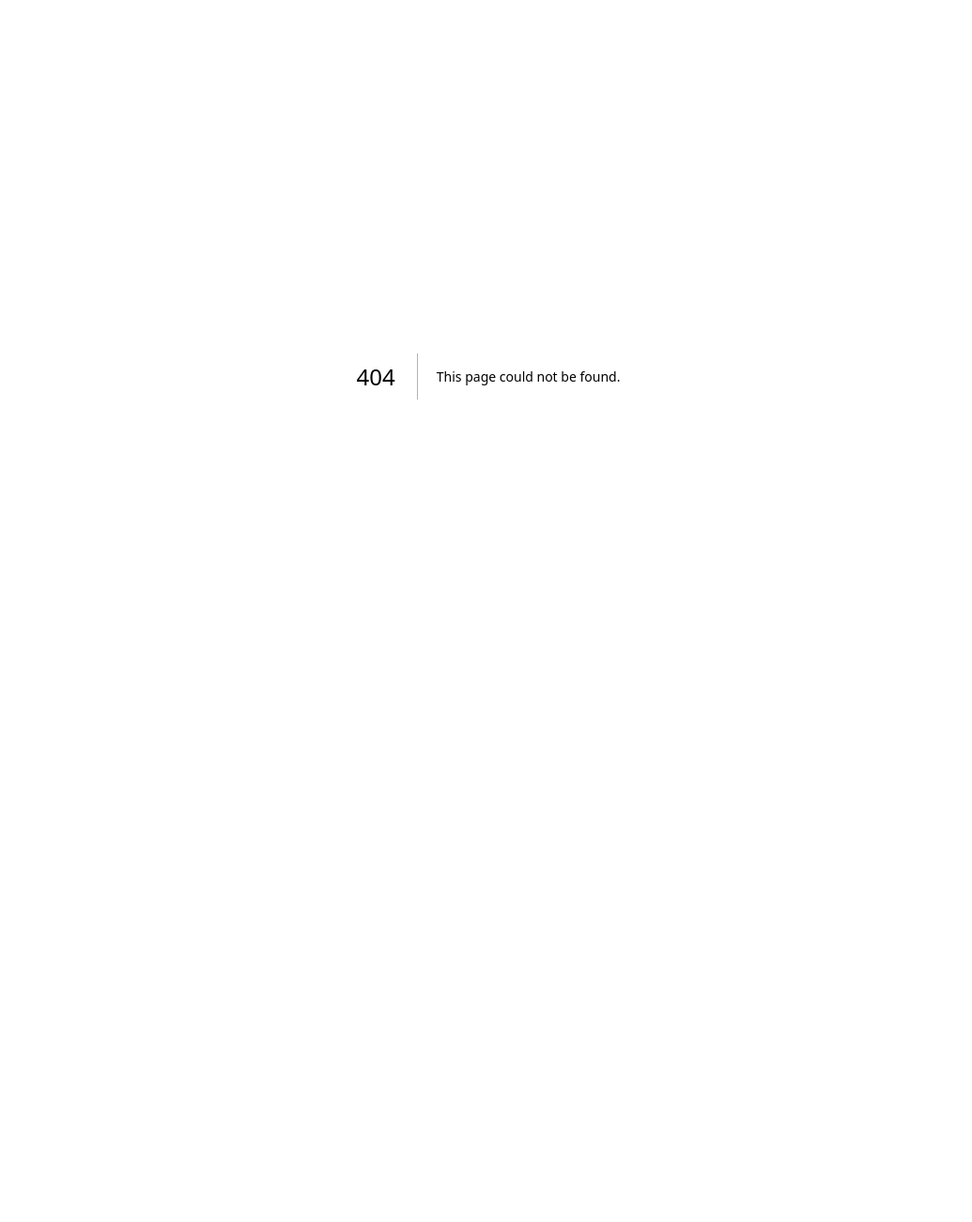
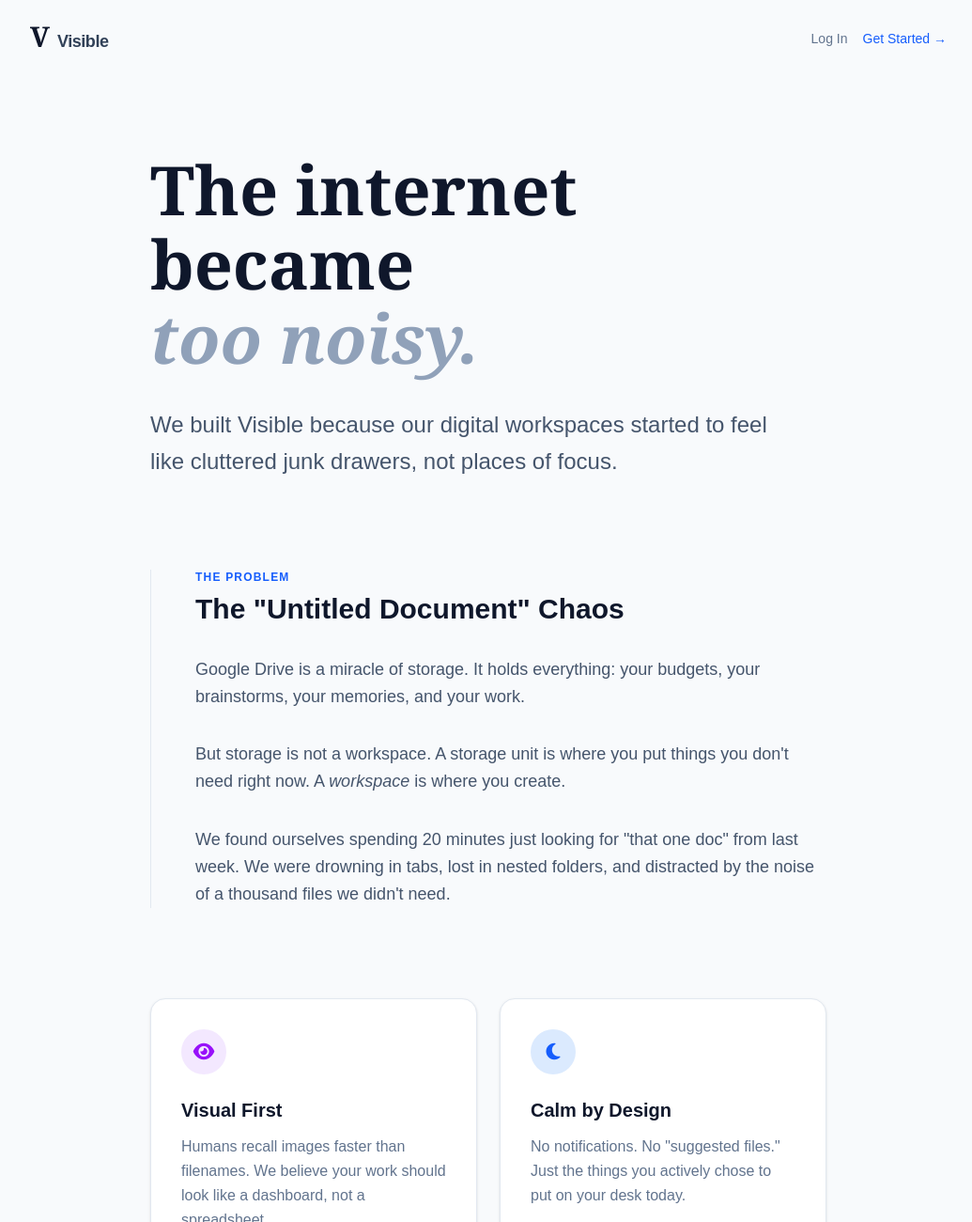
Before and after one commit to paulpriddy05-dot/visible-app, a Next.js app: page /why in a window 1280 px wide. Before the commit this address had no page. Shown: the top 1300 px of the page at 94% size, without its empty margins (120-1155 px from the left). Before the commit the page ends 800 px from the top, so only its background shows below. Built offline with nearby package versions, Linux system fonts and the light colour scheme.

Commit message:
why page

```diff
--- /dev/null
+++ b/app/why/page.tsx
@@ -0,0 +1,120 @@
+import Link from "next/link";
+import { Metadata } from "next";
+
+export const metadata: Metadata = {
+  title: "Why We Built Visible",
+  description: "The story behind the missing home screen for Google Drive.",
+};
+
+export default function WhyPage() {
+  return (
+    <div className="min-h-screen bg-slate-50 dark:bg-zinc-950 transition-colors duration-300">
+
+      {/* 1. NAVIGATION (Simple version for this page) */}
+      <nav className="flex items-center justify-between px-6 py-6 max-w-5xl mx-auto">
+        <Link href="/" className="flex items-baseline gap-2 group">
+          <span className="font-serif text-3xl font-bold text-slate-900 dark:text-zinc-100 leading-none group-hover:text-blue-600 transition-colors">V</span>
+          <span className="text-lg font-bold text-slate-700 dark:text-zinc-400 tracking-tight group-hover:text-slate-900 dark:group-hover:text-zinc-200">Visible</span>
+        </Link>
+        <div className="flex gap-4 text-sm font-medium">
+          <Link href="/login" className="text-slate-500 hover:text-slate-900 dark:text-zinc-400 dark:hover:text-zinc-100 transition-colors">Log In</Link>
+          <Link href="/signup" className="text-blue-600 hover:text-blue-700 dark:text-blue-400 dark:hover:text-blue-300">Get Started &rarr;</Link>
+        </div>
+      </nav>
+
+      <main className="max-w-3xl mx-auto px-6 pt-20 pb-32">
+
+        {/* 2. THE MANIFESTO */}
+        <section className="mb-24">
+          <h1 className="font-serif text-5xl md:text-7xl font-bold text-slate-900 dark:text-zinc-50 leading-[1.1] mb-8">
+            The internet became <br/>
+            <span className="text-slate-400 dark:text-zinc-600 italic">too noisy.</span>
+          </h1>
+          <p className="text-xl md:text-2xl text-slate-600 dark:text-zinc-400 leading-relaxed max-w-2xl">
+            We built Visible because our digital workspaces started to feel like cluttered junk drawers, not places of focus.
+          </p>
+        </section>
+
+        {/* 3. THE PROBLEM (Agitate) */}
+        <section className="mb-24 relative">
+          <div className="absolute left-0 top-0 bottom-0 w-px bg-slate-200 dark:bg-zinc-800"></div>
+          <div className="pl-8 md:pl-12 space-y-8">
+            <h2 className="text-xs font-bold text-blue-600 dark:text-blue-400 uppercase tracking-widest mb-2">The Problem</h2>
+            <h3 className="text-3xl font-bold text-slate-900 dark:text-zinc-100">The "Untitled Document" Chaos</h3>
+            <p className="text-lg text-slate-600 dark:text-zinc-400 leading-relaxed">
+              Google Drive is a miracle of storage. It holds everything: your budgets, your brainstorms, your memories, and your work.
+            </p>
+            <p className="text-lg text-slate-600 dark:text-zinc-400 leading-relaxed">
+              But storage is not a workspace. A storage unit is where you put things you don't need right now. A <em>workspace</em> is where you create.
+            </p>
+            <p className="text-lg text-slate-600 dark:text-zinc-400 leading-relaxed">
+              We found ourselves spending 20 minutes just looking for "that one doc" from last week. We were drowning in tabs, lost in nested folders, and distracted by the noise of a thousand files we didn't need.
+            </p>
+          </div>
+        </section>
+
+        {/* 4. THE PHILOSOPHY (Core Beliefs) */}
+        <section className="grid grid-cols-1 md:grid-cols-2 gap-6 mb-24">
+          <div className="bg-white dark:bg-zinc-900 p-8 rounded-2xl border border-slate-200 dark:border-zinc-800 shadow-sm">
+            <div className="w-12 h-12 bg-purple-100 dark:bg-purple-900/30 rounded-full flex items-center justify-center mb-6">
+              <i className="fas fa-eye text-purple-600 dark:text-purple-400 text-xl"></i>
+            </div>
+            <h4 className="text-xl font-bold text-slate-900 dark:text-zinc-100 mb-3">Visual First</h4>
+            <p className="text-slate-500 dark:text-zinc-400 leading-relaxed">
+              Humans recall images faster than filenames. We believe your work should look like a dashboard, not a spreadsheet.
+            </p>
+          </div>
+
+          <div className="bg-white dark:bg-zinc-900 p-8 rounded-2xl border border-slate-200 dark:border-zinc-800 shadow-sm">
+            <div className="w-12 h-12 bg-blue-100 dark:bg-blue-900/30 rounded-full flex items-center justify-center mb-6">
+              <i className="fas fa-moon text-blue-600 dark:text-blue-400 text-xl"></i>
+            </div>
+            <h4 className="text-xl font-bold text-slate-900 dark:text-zinc-100 mb-3">Calm by Design</h4>
+            <p className="text-slate-500 dark:text-zinc-400 leading-relaxed">
+              No notifications. No "suggested files." Just the things you actively chose to put on your desk today.
+            </p>
+          </div>
+
+          <div className="bg-white dark:bg-zinc-900 p-8 rounded-2xl border border-slate-200 dark:border-zinc-800 shadow-sm md:col-span-2">
+            <div className="w-12 h-12 bg-emerald-100 dark:bg-emerald-900/30 rounded-full flex items-center justify-center mb-6">
+              <i className="fas fa-layer-group text-emerald-600 dark:text-emerald-400 text-xl"></i>
+            </div>
+            <h4 className="text-xl font-bold text-slate-900 dark:text-zinc-100 mb-3">Context over Content</h4>
+            <p className="text-slate-500 dark:text-zinc-400 leading-relaxed">
+              A file isn't just a file. It belongs to a project, a goal, or a mission. Visible lets you bundle disparate files (Docs, Sheets, Slides) into unified "Cards" that tell a story.
+            </p>
+          </div>
+        </section>
+
+        {/* 5. THE SOLUTION (The Product) */}
+        <section className="text-center py-16 bg-slate-100 dark:bg-zinc-900 rounded-3xl mb-24">
+          <h2 className="font-serif text-3xl md:text-4xl font-bold text-slate-900 dark:text-zinc-100 mb-6">
+            The Missing Home Screen
+          </h2>
+          <p className="text-lg text-slate-600 dark:text-zinc-400 max-w-xl mx-auto mb-10 leading-relaxed">
+            Visible is the layer that sits on top of your chaos. It doesn't replace Google Drive; it curates it. It turns your storage unit into a studio.
+          </p>
+          <Link href="/signup" className="inline-flex items-center gap-2 bg-slate-900 dark:bg-zinc-100 text-white dark:text-zinc-900 px-8 py-4 rounded-xl font-bold text-lg hover:-translate-y-1 transition-transform shadow-lg hover:shadow-xl">
+            <span>Build Your Dashboard</span>
+            <i className="fas fa-arrow-right"></i>
+          </Link>
+          <p className="mt-6 text-sm text-slate-400 dark:text-zinc-500">
+            Free to start. No credit card required.
+          </p>
+        </section>
+
+        {/* 6. SIGNATURE */}
+        <div className="flex items-center gap-4 opacity-70">
+          <div className="h-12 w-12 bg-slate-200 dark:bg-zinc-800 rounded-full flex items-center justify-center text-xl font-serif font-bold text-slate-600 dark:text-zinc-400">
+            V
+          </div>
+          <div>
+            <div className="font-bold text-slate-900 dark:text-zinc-200">The Visible Team</div>
+            <div className="text-sm text-slate-500 dark:text-zinc-500">Crafted for focus.</div>
+          </div>
+        </div>
+
+      </main>
+    </div>
+  );
+}
```
